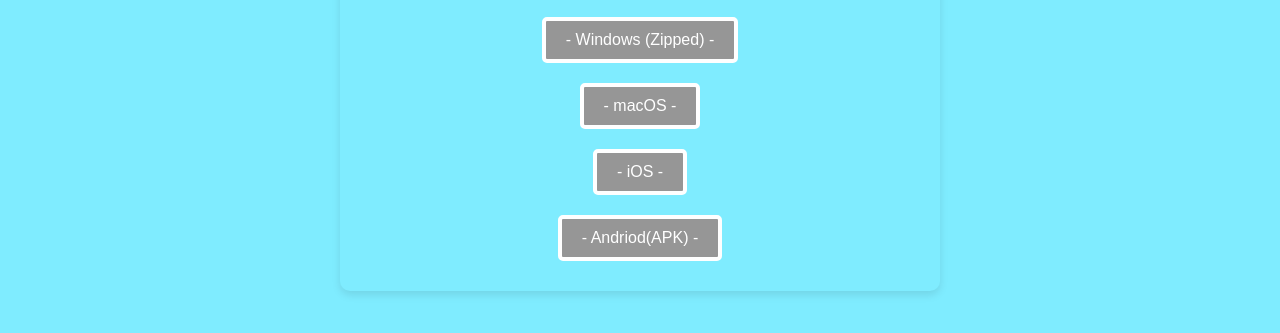
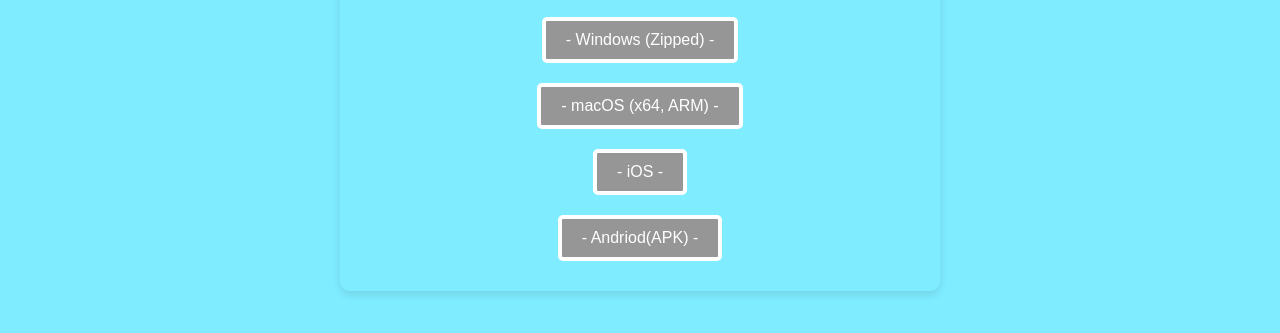
Before and after one commit to sharktide/recyclesmart, a plain HTML site: page download.html in a window 1280 px wide. Shown: the part 317-650 px from the top of the page. Drawn offline with Linux system fonts and the light colour scheme.

Commit message:
Update download.html

```diff
--- a/download.html
+++ b/download.html
@@ -33,7 +33,7 @@
       </div>
 
       <div>
-        <button id="macButton">-      macOS       -</button>
+        <button id="macButton">-      macOS (x64, ARM)       -</button>
       </div>
 
       <div>
```
